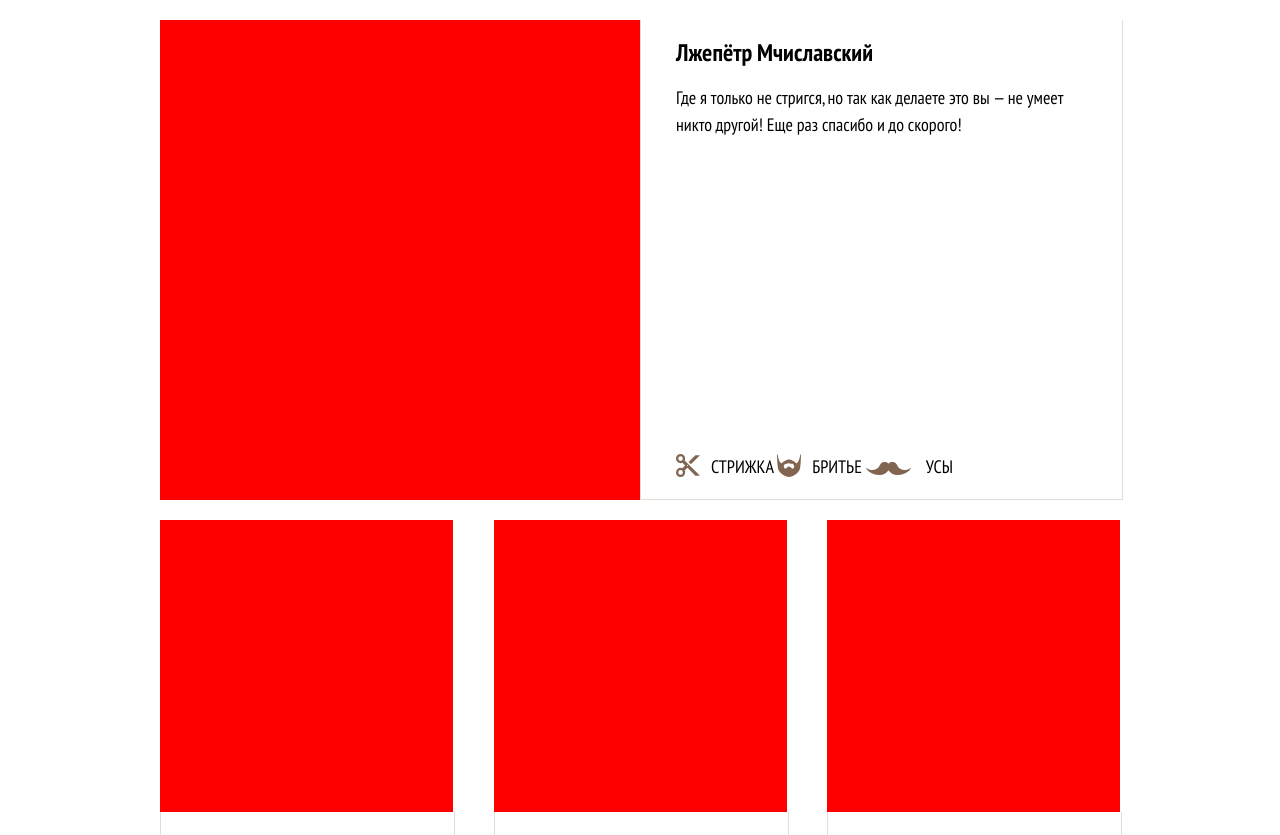
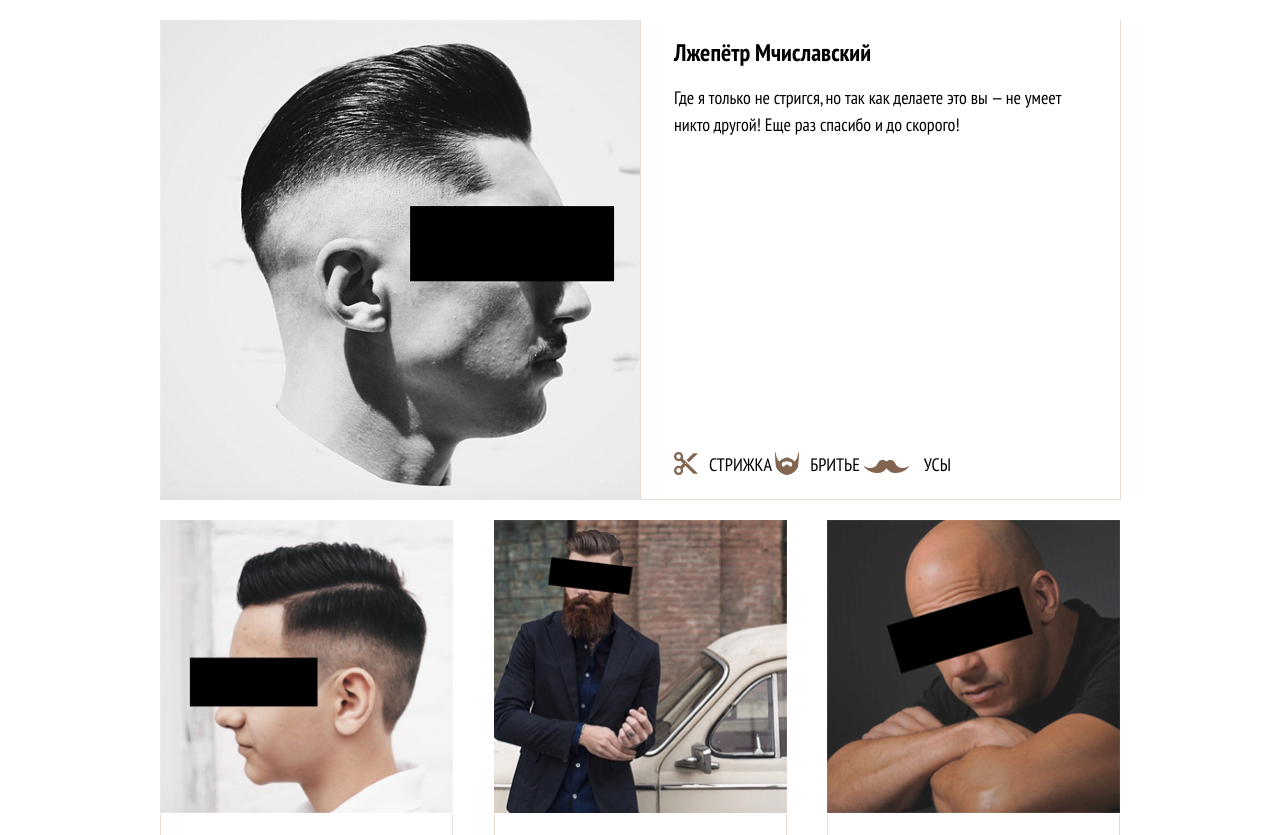
Before and after one commit to jewi1/barbershopNew, a website: page photo.html in a window 1280 px wide. Shown: the part 357-1192 px from the top of the page. Drawn offline with Linux system fonts and the light colour scheme; files whose address does not match are found by name.

Commit message:
Внедрил фотки

```diff
--- a/css/style.css
+++ b/css/style.css
@@ -1067,14 +1067,12 @@ a {
 
 .photo-work__picture {
   width: 280px;
-  height: 175px;
-  background-color: red;
+  max-height: 175px;
 }
 
 .photo-work__picture--best {
   width: 280px;
-  height: 480px;
-  background-color: red;
+  max-height: 480px;
 }
 
 .photo-work__text {
@@ -1956,16 +1954,15 @@ a {
   }
 
   .photo-work__picture {
-    width: 280px;
-    height: 292px;
+    width: 270px;
+    max-height: 294px;
     -ms-flex-negative: 0;
         flex-shrink: 0;
   }
 
   .photo-work__picture--best {
-    width: 280px;
-    height: 480px;
-    background-color: red;
+    width: 270px;
+    max-height: 480px;
   }
 
   .photo-work__item {
@@ -1986,6 +1983,7 @@ a {
     -webkit-box-direction: normal;
         -ms-flex-direction: column;
             flex-direction: column;
+    padding-bottom: 2px;
   }
 
   .photo-work__options {
@@ -2494,7 +2492,7 @@ a {
   .photo-work__text {
     width: 222px;
     min-height: 246px;
-    padding-left: 35px;
+    padding-left: 33px;
     padding-right: 36px;
   }
 
--- a/photo.html
+++ b/photo.html
@@ -59,7 +59,11 @@
         <ul class="photo-work__list">
           <li class="photo-work__item photo-work__item--best">
             <div class="photo-work__picture photo-work__picture--best">
-              <img src="" alt="">
+              <picture>
+                <source media="(min-width: 1200px)" srcset="img/best-photo-desktop.png">
+                <source media="(min-width: 768px)" srcset="img/best-photo-tablet.png">
+                <img src="img/best-photo-mobile.png" alt="">
+              </picture>
             </div>
             <div class="photo-work__text">
               <h3 class="photo-work__author">Лжепётр Мчиславский</h3>
@@ -74,7 +78,11 @@
           </li>
           <li class="photo-work__item">
             <div class="photo-work__picture">
-              <img src="" alt="">
+              <picture>
+                <source media="(min-width: 1200px)" srcset="img/photo-1-desktop.png">
+                <source media="(min-width: 768px)" srcset="img/photo-1-tablet.png">
+                <img src="img/photo-1-mobile.png" alt="">
+              </picture>
             </div>
             <div class="photo-work__text">
               <h3 class="photo-work__author">Саша Мальцев</h3>
@@ -86,7 +94,11 @@
           </li>
           <li class="photo-work__item">
             <div class="photo-work__picture">
-              <img src="" alt="">
+              <picture>
+                <source media="(min-width: 1200px)" srcset="img/photo-2-desktop.png">
+                <source media="(min-width: 768px)" srcset="img/photo-2-tablet.png">
+                <img src="img/photo-2-mobile.png" alt="">
+              </picture>
             </div>
             <div class="photo-work__text">
               <h3 class="photo-work__author">Владимир Иваныч</h3>
@@ -99,7 +111,11 @@
           </li>
           <li class="photo-work__item">
             <div class="photo-work__picture">
-              <img src="" alt="">
+              <picture>
+                <source media="(min-width: 1200px)" srcset="img/photo-3-desktop.png">
+                <source media="(min-width: 768px)" srcset="img/photo-3-tablet.png">
+                <img src="img/photo-3-mobile.png" alt="">
+              </picture>
             </div>
             <div class="photo-work__text">
               <h3 class="photo-work__author">Винстон Синий</h3>
```
Also changed, not shown: css/style.min.css, img/best-photo-desktop.png (added), img/best-photo-mobile.png (added), img/best-photo-tablet.png (added), img/photo-1-desktop.png (added), img/photo-1-mobile.png (added), img/photo-1-tablet.png (added), img/photo-2-desktop.png (added), img/photo-2-mobile.png (added), img/photo-2-tablet.png (added), img/photo-3-desktop.png (added), img/photo-3-mobile.png (added), img/photo-3-tablet.png (added).
